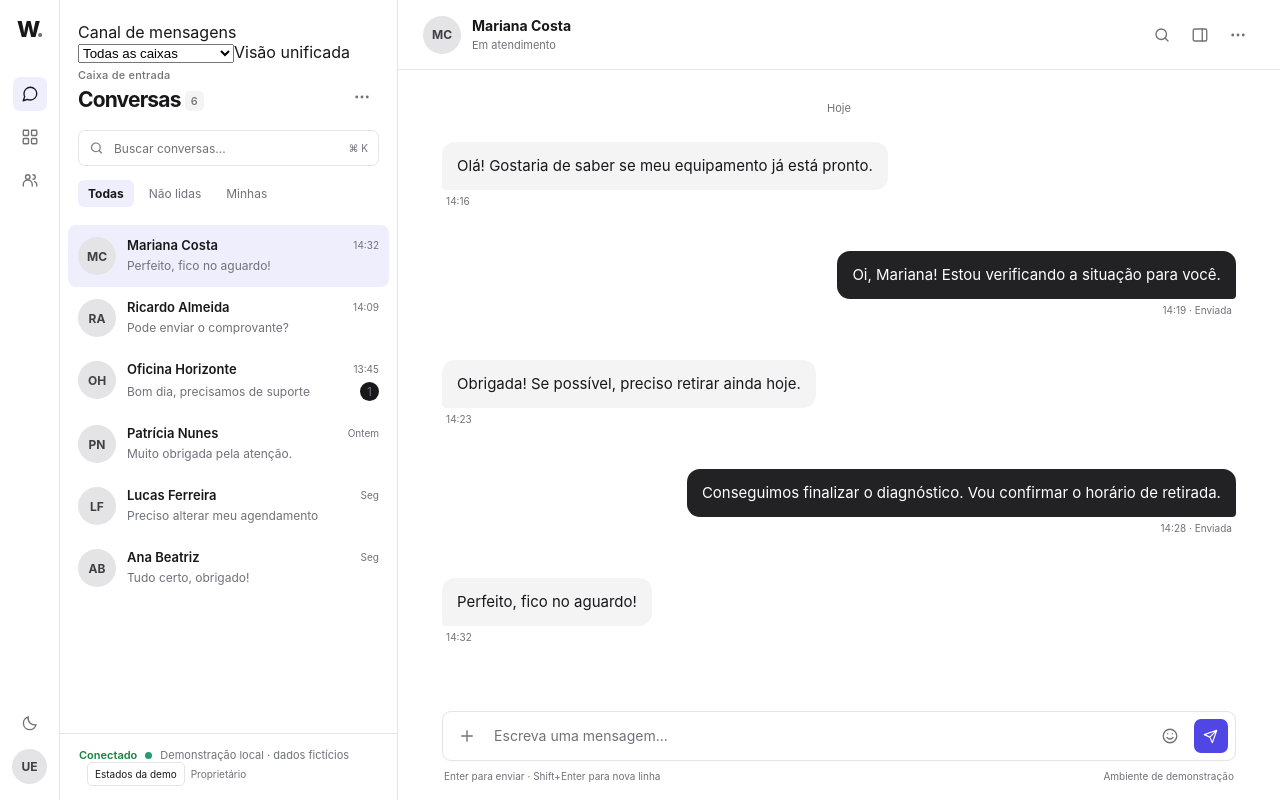
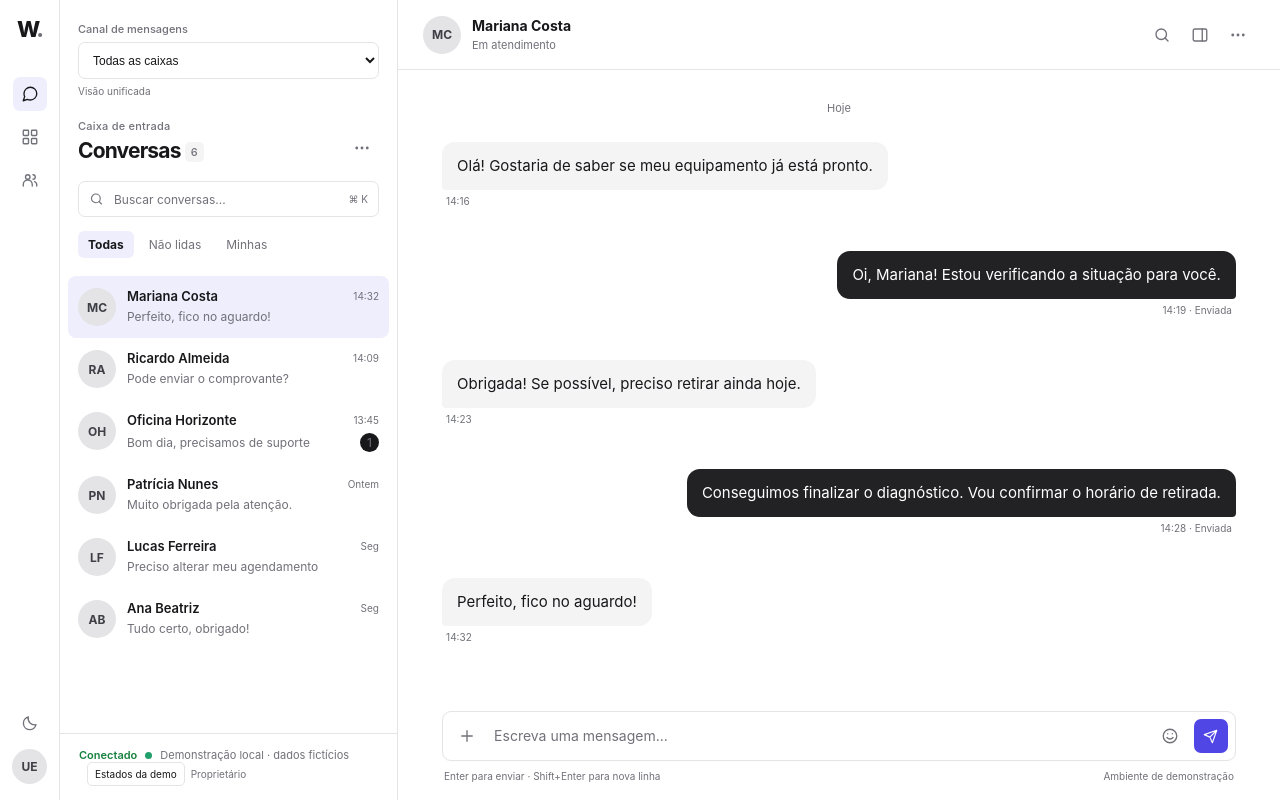
Before and after one commit to uillaneduardo/wapphub-demo, a plain HTML site: page index.html in a window 1280 px wide. Drawn offline with Linux system fonts and the light colour scheme.

Commit message:
style(channels): add compact channel picker without shadows

```diff
--- a/src/styles.css
+++ b/src/styles.css
@@ -87,3 +87,13 @@ html[data-theme=dark] .status-banner[data-tone=warning]{background:#3a260e;color
 .message-row.d2-picked{box-shadow:none!important;border:0;background:var(--brand-soft);border-radius:10px}
 .message-row.d2-picked .bubble{outline:none!important;box-shadow:none!important;border:0}
 .message-row.d2-picked::before{box-shadow:none!important}
+
+
+/* Navegação multicanal: compacta, sem sombras laterais */
+.channel-picker{display:flex;flex-direction:column;gap:6px;margin-bottom:17px}
+.channel-picker label{font-size:11px;color:var(--muted);font-weight:550}
+.channel-picker select{width:100%;min-height:37px;padding:7px 28px 7px 10px;border:1px solid var(--line);border-radius:7px;background:var(--panel);color:var(--text);font-size:12px;cursor:pointer}
+.channel-picker select:focus-visible{outline:2px solid var(--brand-border);outline-offset:2px}
+.channel-status{font-size:10px;color:var(--muted)}
+.channel-status[data-status=disconnected]{color:#b91c1c}
+html[data-theme=dark] .channel-status[data-status=disconnected]{color:#fca5a5}
```
